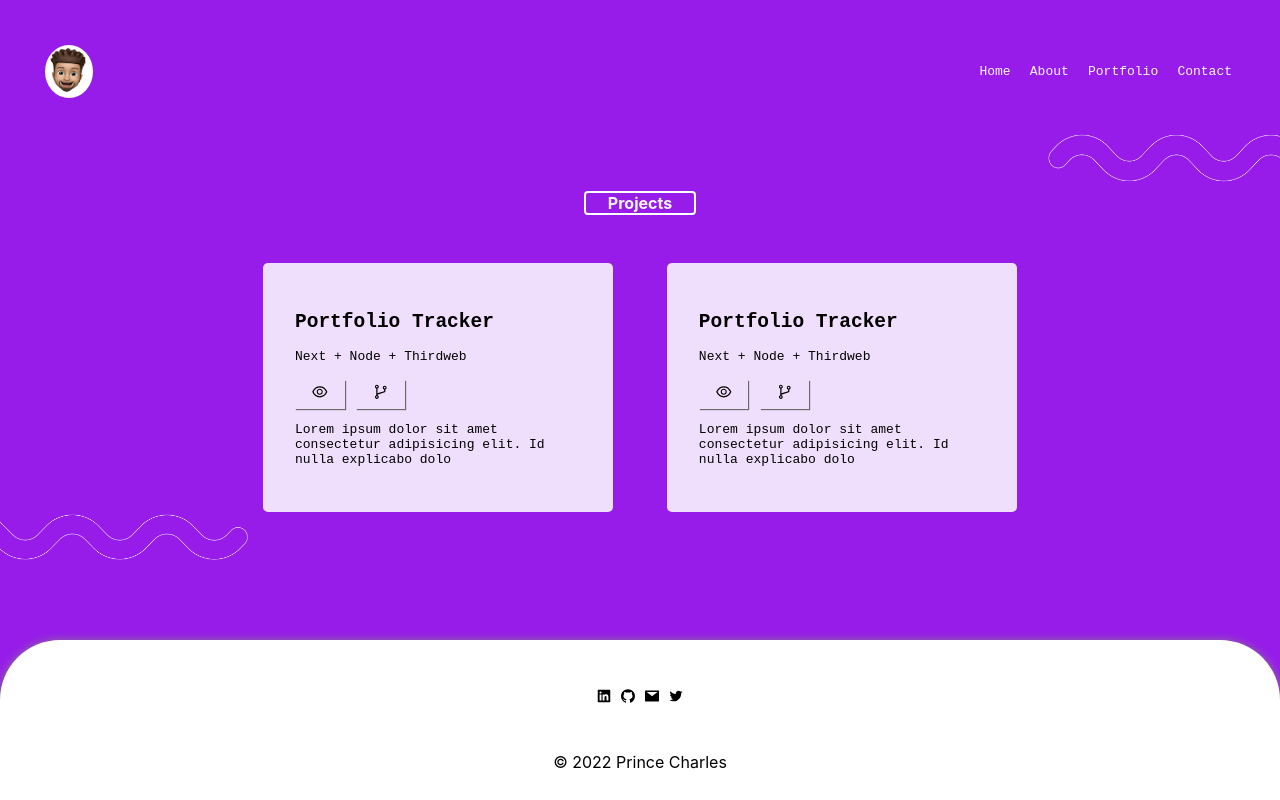
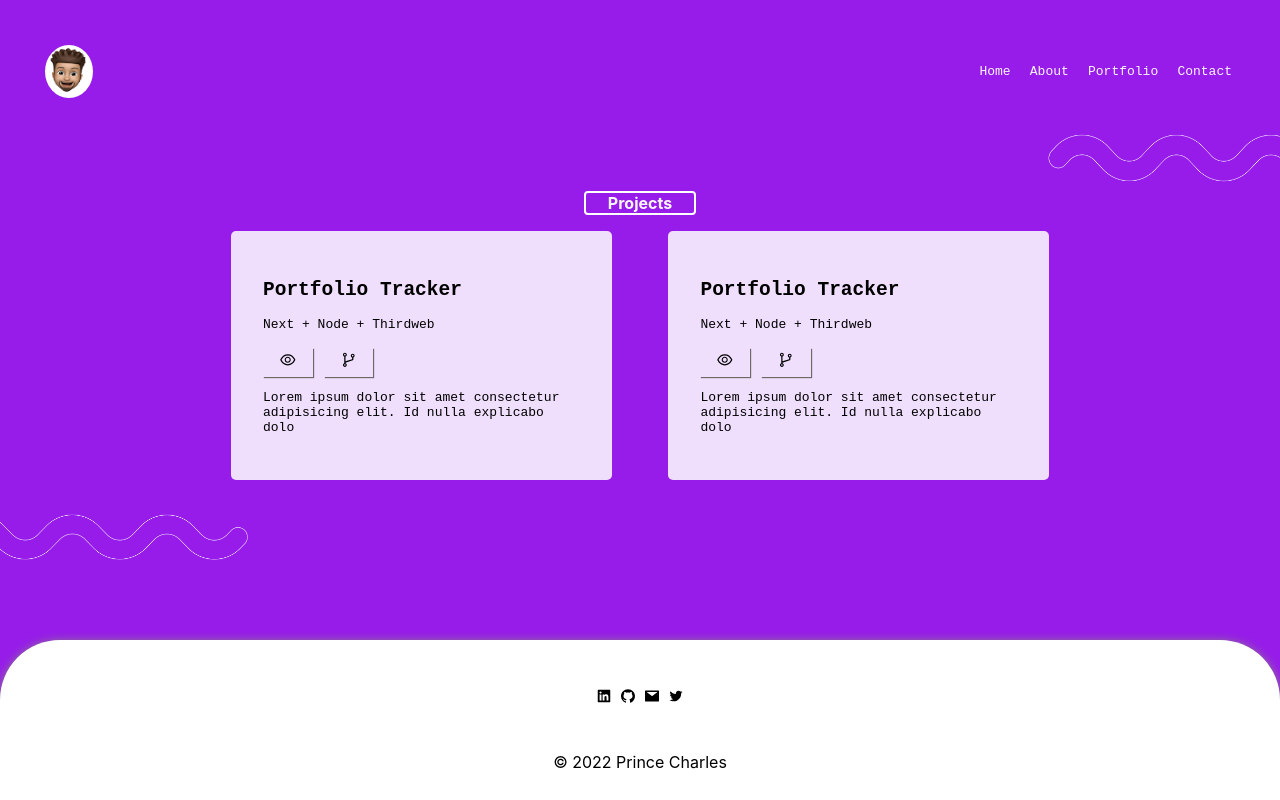
Before and after one commit to prince-hope1975/portfolio_next, a Next.js app: page /projects in a window 1280 px wide. Built offline with nearby package versions, Linux system fonts and the light colour scheme.

Commit message:
updated padding

```diff
--- a/styles/Project.module.css
+++ b/styles/Project.module.css
@@ -12,12 +12,13 @@
     margin: auto;
     border: 0.13rem solid white;
     border-radius: 4px;
+
 }
 
 .cardSection{
     display: grid;
     gap:calc(5% + 1rem);
-    padding: 3rem;;
+    padding: 1rem;;
     grid-template-columns: repeat(auto-fit, minmax(250px, 1fr));
     color: black;
 }
```
